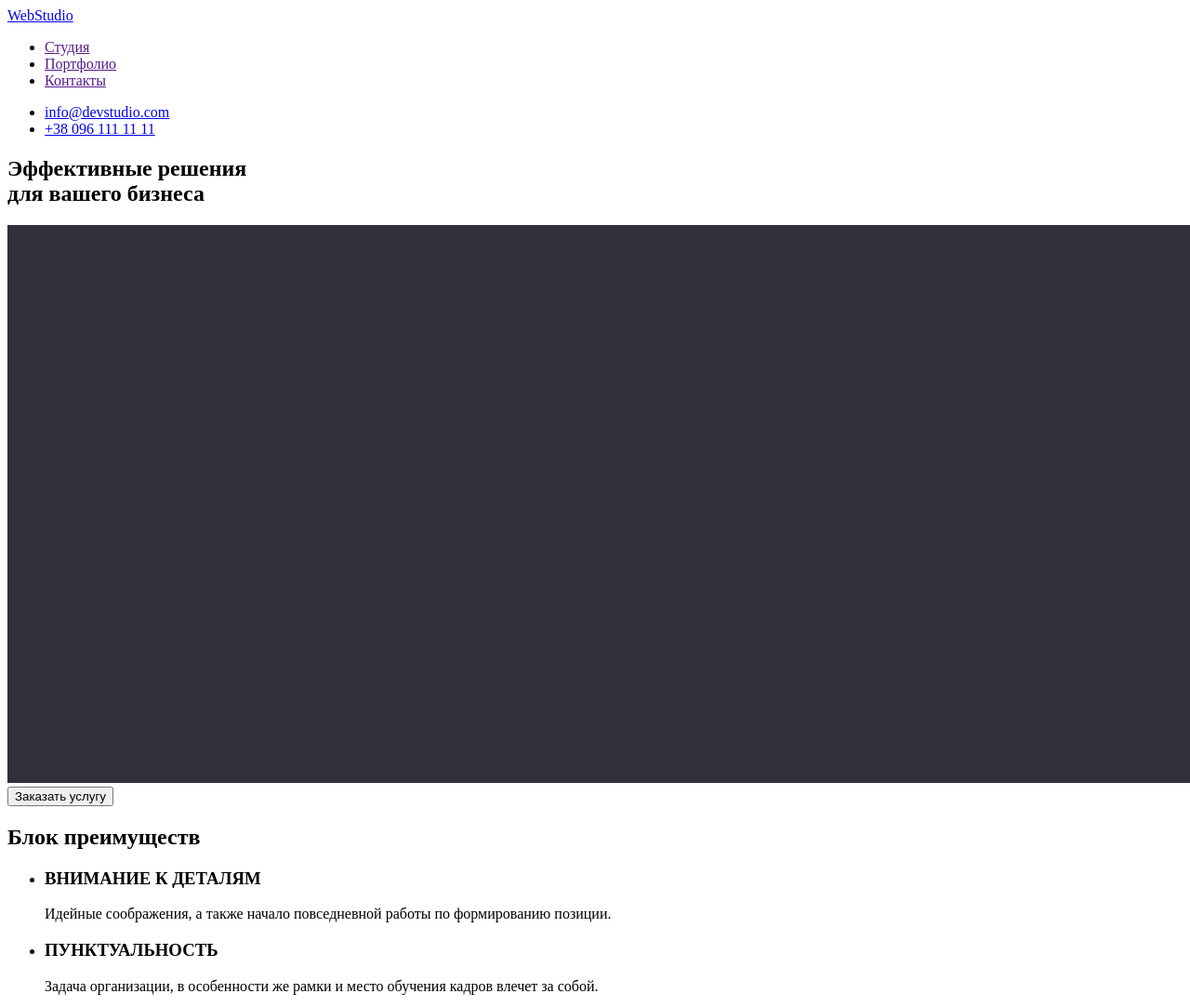
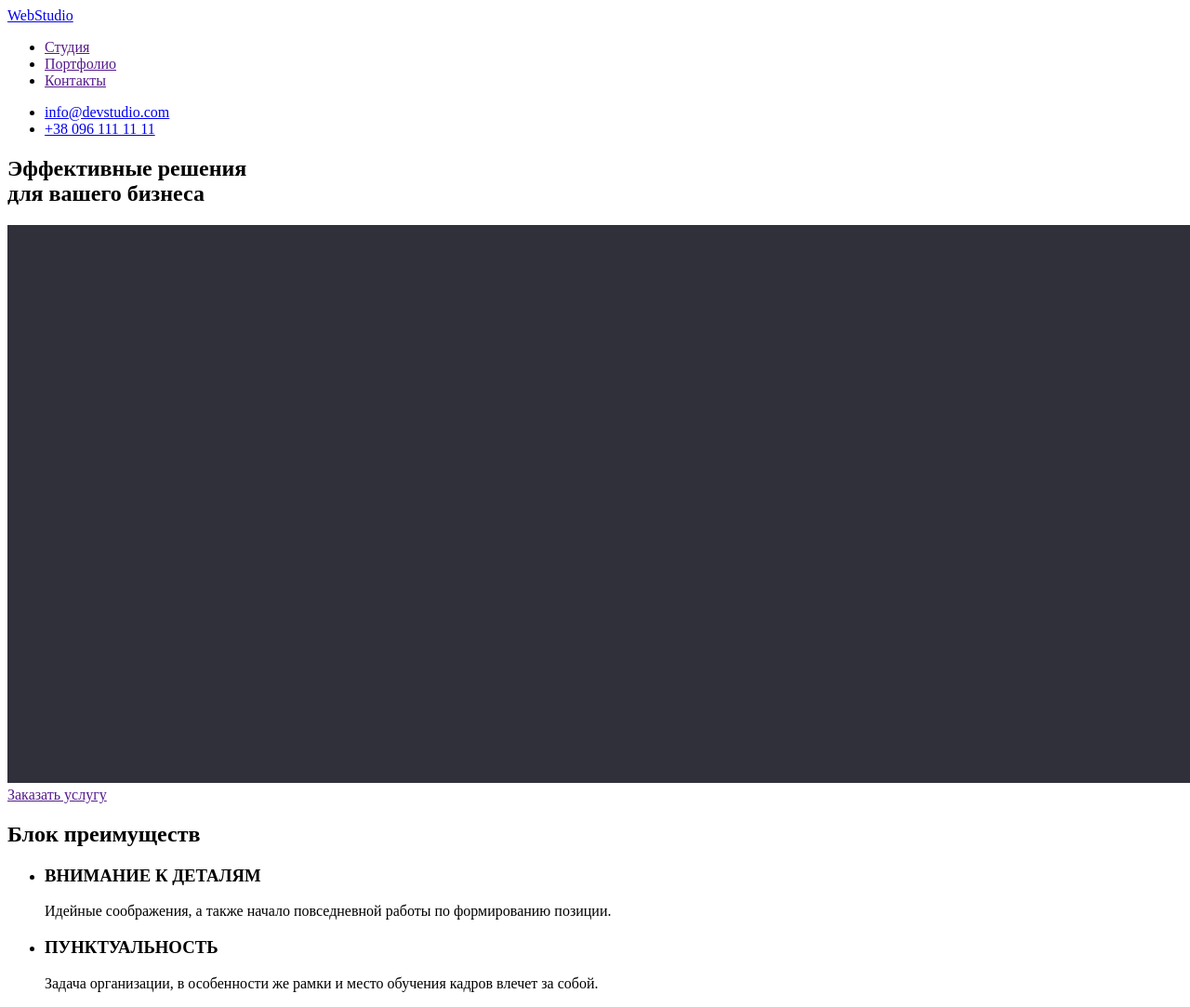
Before and after one commit to Nechuhaev/goit-markup-hw-01, a plain HTML site: page index.html in a window 1280 px wide. Shown: the top 1083 px of the page at 93% size. Drawn offline with Linux system fonts and the light colour scheme.

Commit message:
Кастомизация после урока Репеты

```diff
--- a/index.html
+++ b/index.html
@@ -34,9 +34,10 @@
                     Эффективные решения <br>для вашего бизнеса
                 </h1>
                 <img src="images/bg.jpg" width="1600" alt="Banner Main">
-                <button>Заказать услугу</button>
+                <a href="" class="button">Заказать услугу</a>
             </section>
         </div>
+        <!-- Features -->
         <section>
             <h2>Блок преимуществ</h2>
             <ul>
@@ -58,6 +59,7 @@
                 </li>
             </ul>
         </section>
+        <!-- Works -->
         <section>
             <h2>Чем мы занимаемся</h2>
             <ul>
@@ -72,6 +74,7 @@
                 </li>
             </ul>
         </section>
+        <!-- Team -->
         <section>
             <h2>Наша команда</h2>
             <ul>
@@ -97,8 +100,8 @@
                 </li>
             </ul>
         </section>
-
     </main>
+    <!-- Footer -->
     <footer>
         <section>
             <h2>Подвал</h2>
```
